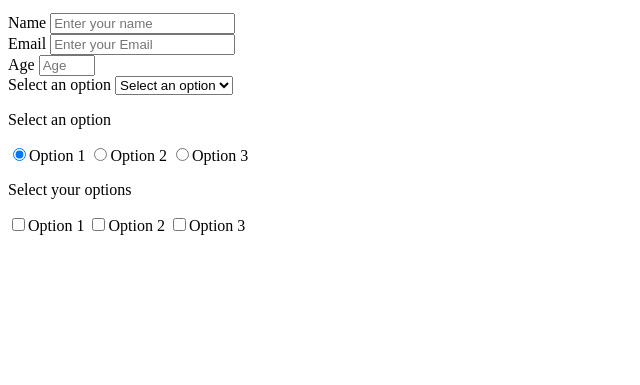
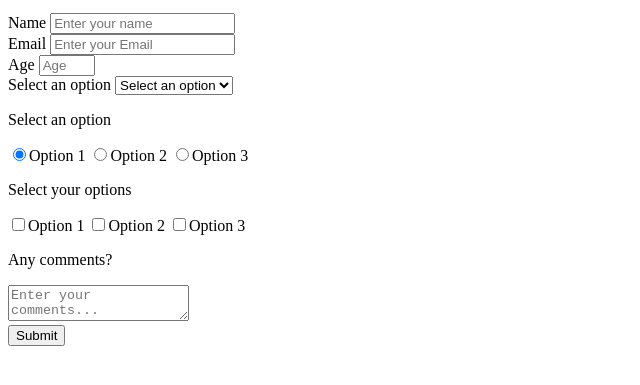
Before and after one commit to Mithi-code/MicroverseProject2, a plain HTML site: page index.html in a window 1280 px wide. Shown: the part 101-486 px from the top of the page, without its empty margins (0-640 px from the left). Drawn offline with Linux system fonts and the light colour scheme.

Commit message:
added textarea for comments and submit button

```diff
--- a/index.html
+++ b/index.html
@@ -13,10 +13,9 @@
       <p id="description">This is the description of the form</p>
     </header>
 
-     <form id="survey-form">
-
+    <form id="survey-form">
       <label id="name-label" for="name">Name</label>
-      <input type="text" name="name" id="name" placeholder="Enter your name">
+      <input type="text" name="name" id="name" placeholder="Enter your name" required>
       <br>
       <label id="email-label" for="email">Email</label>
       <input type="email" name="email" id="email" placeholder="Enter your Email" required>
@@ -42,11 +41,9 @@
       <label><input name="group" value="option3" type="radio" >Option 3
       </label>
       <br>
-
       <p>
         Select your options
       </p>
-
       <label>
         <input name="group2" value="option1" type="checkbox" >Option 1
       </label>
@@ -56,10 +53,12 @@
       <label>
         <input name="group2" value="option3" type="checkbox" >Option 3
       </label>
-
-     </form>
-
-
+      <br>
+      <p>Any comments?</p>
+      <textarea id="comments" name="comment" placeholder="Enter your comments..."></textarea>
+      <br>
+      <button type="submit" id="submit">Submit</button>
+    </form>
 
     <script  src="js/index.js"></script>
   </body>
```
